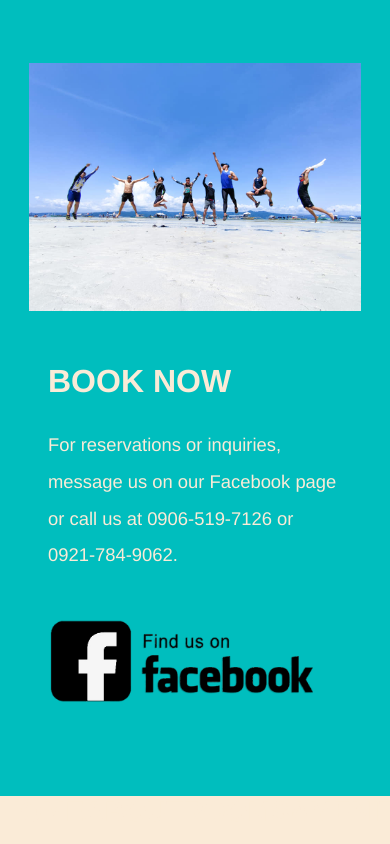
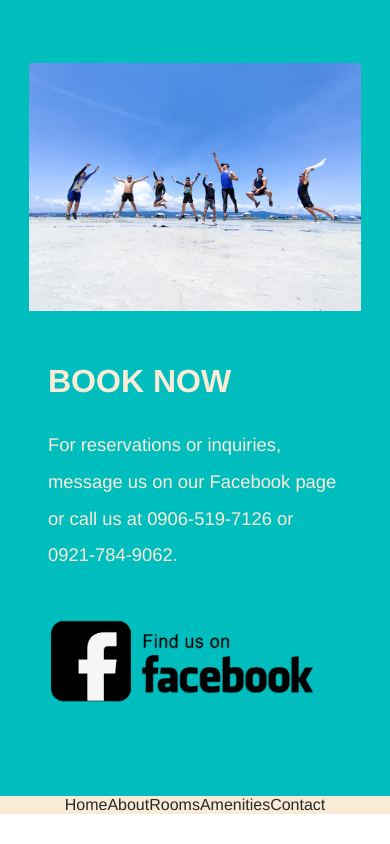
Before and after one commit to giantcarlos/villa-noe, a React (Vite) app: page / in a window 390 px wide. Shown: the part 3505-4349 px from the top of the page. After the commit the page ends 4319 px from the top, so only its background shows below. Built offline with nearby package versions, Linux system fonts and the light colour scheme.

Commit message:
add responsive breakpoints for details

```diff
--- a/src/App.css
+++ b/src/App.css
@@ -428,6 +428,7 @@ button {
 
 .footer-links {
   color:rgb(40, 40, 40);
+  text-decoration: none;
 }
 
 @media only screen and (max-width: 1350px) {
@@ -637,7 +638,7 @@ button {
     margin-left: 4rem;
   }
   .details {
-    width: 70%;
+    width: 65%;
   }
 }
 
--- a/src/Components/Footer.jsx
+++ b/src/Components/Footer.jsx
@@ -40,13 +40,13 @@ function Footer() {
 
       return (
         <section id="contact" className="colors-2">
-          <motion.div className="home-grid" variants={container} initial="hidden" whileInView="show" viewport={{ amount: .45, once: true }}>
-                  <motion.div variants={item} className="footer-links" >
-                        <HashLink to="#" className="links" scroll={el => scrollWithOffset(el)} >HOME</HashLink>
-                        <HashLink to="#about" className="links" scroll={el => scrollWithOffset3(el)} >ABOUT</HashLink>
-                        <HashLink to="#rooms" className="links" scroll={el => scrollWithOffset(el)} >ROOMS</HashLink>
-                        <HashLink to="#amenities" className="links" scroll={el => scrollWithOffset(el)} >AMENITIES</HashLink>
-                        <HashLink to="#contact" className="links" scroll={el => scrollWithOffset2(el)} >CONTACT</HashLink>
+          <motion.div className="footer-grid" variants={container} initial="hidden" whileInView="show" viewport={{ amount: .45, once: true }}>
+                  <motion.div variants={item} >
+                        <HashLink to="#" className="footer-links" scroll={el => scrollWithOffset(el)} >Home</HashLink>
+                        <HashLink to="#about" className="footer-links" scroll={el => scrollWithOffset3(el)} >About</HashLink>
+                        <HashLink to="#rooms" className="footer-links" scroll={el => scrollWithOffset(el)} >Rooms</HashLink>
+                        <HashLink to="#amenities" className="footer-links" scroll={el => scrollWithOffset(el)} >Amenities</HashLink>
+                        <HashLink to="#contact" className="footer-links" scroll={el => scrollWithOffset2(el)} >Contact</HashLink>
                     </motion.div>
             </motion.div>
         </section>
```
